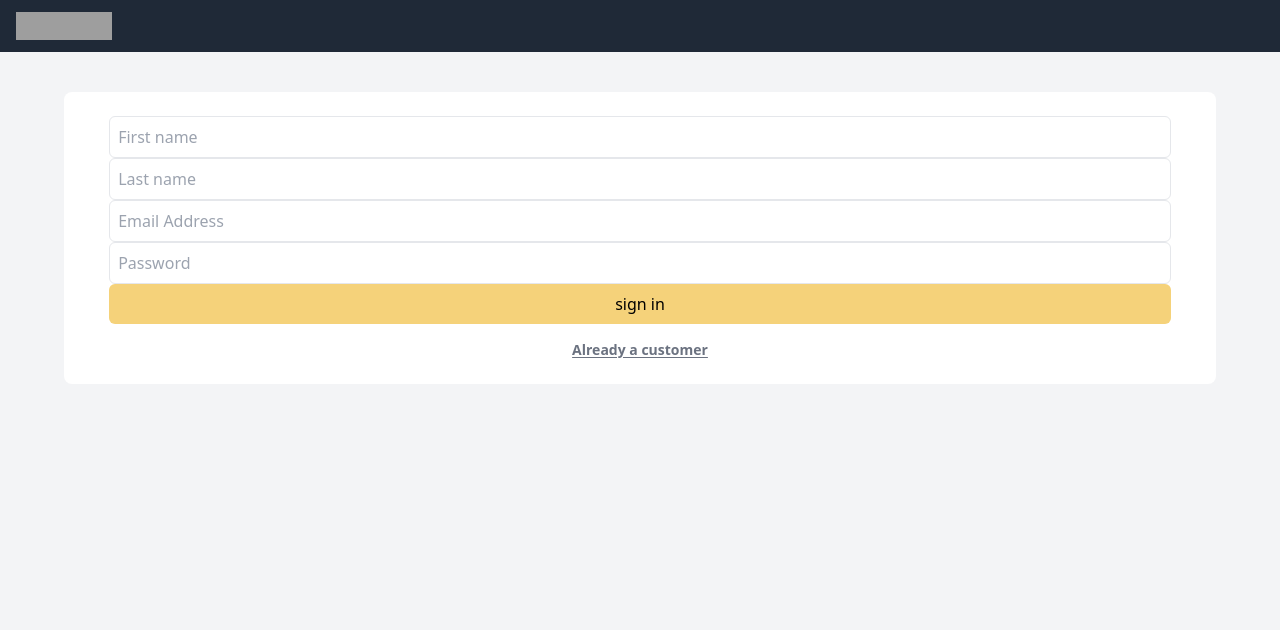
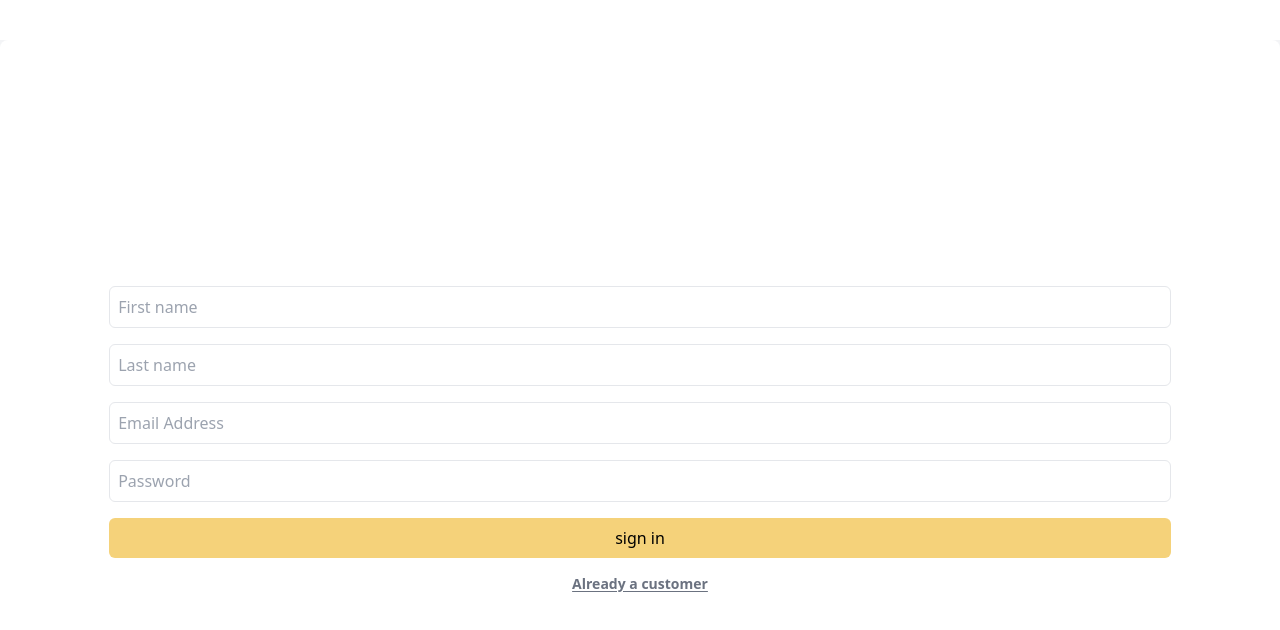
Before and after one commit to arindam324/amazon-clone, a Next.js app: page /login in a window 1280 px wide. Both pictures are taken after a click on the element "New Customer ? sign up". Shown: the top 630 px of the page. Built offline with nearby package versions, Linux system fonts and the light colour scheme; grey boxes are pictures that could not be loaded.

Commit message:
fixed hydration issue

```diff
--- a/components/Layout.tsx
+++ b/components/Layout.tsx
@@ -1,28 +1,36 @@
-import React, {lazy, Suspense, ReactNode} from "react";
+import React, { lazy, Suspense, ReactNode, useState, useEffect } from "react";
 
 import Header from "../components/Header";
-import Footer from '../components/Footer'
+import Footer from "../components/Footer";
 
-import {useMedia} from 'react-use'
+import { useMedia } from "react-use";
 
-const DesktopHeader = lazy(() => import('./DesktopHeader'))
+const DesktopHeader = lazy(() => import("./DesktopHeader"));
 
 // import DesktopHeader from "./DesktopHeader";
 
-const Layout: React.FC<{ children: ReactNode }> = ({children}) => {
+const Layout: React.FC<{ children: ReactNode }> = ({ children }) => {
+  const [islarge, setLarge] = useState<boolean>(true);
+  const isLarge = useMedia("(min-width:1080px)");
 
-    const isLarge = useMedia("(min-width:1080px)")
+  useEffect(() => {
+    if (isLarge) {
+      setLarge(true);
+    } else {
+      setLarge(false);
+    }
+  }, []);
 
-    console.log(isLarge)
+  console.log(isLarge);
 
   return (
     <main className={"relative pb-72 min-h-screen"}>
       <Suspense fallback={null}>
-                {isLarge ? <DesktopHeader/> : <Header/>}
+        {islarge ? <DesktopHeader /> : <Header />}
       </Suspense>
 
       {children}
-            <Footer/>
+      <Footer />
     </main>
   );
 };
--- a/pages/cart.tsx
+++ b/pages/cart.tsx
@@ -1,34 +1,56 @@
-import {useContext} from 'react'
-import Layout from '../components/Layout'
-import {ShoppingCartContext} from "../context/ShoppingCardContext";
-import Image from 'next/image'
+import { useContext } from "react";
+import Layout from "../components/Layout";
+import { XMarkIcon } from "@heroicons/react/24/outline";
+import { ShoppingCartContext } from "../context/ShoppingCardContext";
+import Image from "next/image";
 
 const Cart = () => {
-    const {items} = useContext(ShoppingCartContext)
+  const { items, removeItem } = useContext(ShoppingCartContext);
   return (
     <div className={"w-full min-h-screen"}>
       <Layout>
         <div className={"mt-4 lg:mt-0 w-full"}>
-                    {items.map(item => (
-                        <div className={"flex flex-col lg:flex-row pt-12 mx-auto lg:space-x-8 lg:justify-center max-w-6xl  items-center p-4"}
-                             key={item.item.id}>
+          {items.map((item) => (
+            <div
+              className={
+                "flex flex-col lg:flex-row pt-12 mx-auto lg:space-x-8 lg:justify-center max-w-6xl  items-center p-4"
+              }
+              key={item.item.id}
+            >
               <div className={"relative  w-20 h-20 lg:h-[600px] lg:w-[600px] "}>
-                                <Image src={item.item.image} className={"object-contain "} fill alt={""}/>
+                <Image
+                  src={item.item.image}
+                  className={"object-contain "}
+                  fill
+                  alt={""}
+                />
               </div>
               <div>
-                                <p className={"text-sm lg:text-2xl w-full lg:max-w-[70%]"}>{item.item.description}</p>
+                <p className={"text-sm flex-1 lg:text-2xl w-full "}>
+                  {item.item.description}
+                </p>
                 <div className={"w-full mt-2 flex items-center space-x-4"}>
-                                    <p className={"text-xl font-semibold"}>{`₹${item.item.price}`}</p>
-                                    <p>Quality:<span className={"font-semibold"}> {item.quantity}</span></p>
+                  <p
+                    className={"text-xl font-semibold"}
+                  >{`₹${item.item.price}`}</p>
+                  <p>
+                    Quality:
+                    <span className={"font-semibold"}> {item.quantity}</span>
+                  </p>
                 </div>
+              </div>
+              <div
+                onClick={() => removeItem(item.item.id)}
+                className="cursor-pointer"
+              >
+                <XMarkIcon className="lg:h-10 lg:w-10" />
               </div>
             </div>
           ))}
         </div>
       </Layout>
     </div>
-    )
-}
+  );
+};
 
-
-export default Cart
+export default Cart;
--- a/pages/login.tsx
+++ b/pages/login.tsx
@@ -1,21 +1,20 @@
-import React, {useContext, useState} from 'react'
+import React, { useContext, useState } from "react";
 import Image from "next/image";
-import router from 'next/router';
-import {AuthContext} from "../context/UserContext";
-
+import router from "next/router";
+import { AuthContext } from "../context/UserContext";
 
 const Header = () => {
-    const [show, setShow] = useState<boolean>(false)
-    const [firstName, setFirstName] = useState<string>("")
-    const [lastName, setLastName] = useState<string>("")
-    const [email, setEmail] = useState<string>("")
-    const [password, setPassword] = useState<string>("")
+  const [show, setShow] = useState<boolean>(false);
+  const [firstName, setFirstName] = useState<string>("");
+  const [lastName, setLastName] = useState<string>("");
+  const [email, setEmail] = useState<string>("");
+  const [password, setPassword] = useState<string>("");
 
-    const {signIn} = useContext(AuthContext)
+  const { signIn } = useContext(AuthContext);
 
   return (
     <div className={"bg-gray-100 w-full min-h-screen"}>
-            <header className={"bg-gray-800 px-4 py-3"}>
+      <header className={"bg-gray-800 lg:hidden px-4 py-3"}>
         <div onClick={() => router.push("/")} className="w-24 h-7 relative">
           <Image
             fill
@@ -25,52 +24,95 @@ const Header = () => {
         </div>
       </header>
       <div
-                className={"bg-white space-y-4 p-5 flex flex-col items-center mt-10 py-6 rounded-lg w-[90%] mx-auto"}>
+        className={
+          "bg-white space-y-4 p-5 flex flex-col items-center lg:justify-center lg:min-h-screen mt-10 lg:w-full py-6 rounded-lg w-[90%] mx-auto"
+        }
+      >
         {!show ? (
           <>
             <div className={"space-y-4"}>
-                            <input value={email} onChange={(e) => setEmail(e.target.value)} type={"email"}
+              <input
+                value={email}
+                onChange={(e) => setEmail(e.target.value)}
+                type={"email"}
                 placeholder={"Email Address"}
-                                   className={"border p-2 rounded-md  w-full"}/>
-                            <input type={"password"} placeholder={"Password"} value={password}
+                className={"border p-2 rounded-md  w-full"}
+              />
+              <input
+                type={"password"}
+                placeholder={"Password"}
+                value={password}
                 onChange={(e) => setPassword(e.target.value)}
-                                   className={"border p-2  w-full rounded-md"}/>
-                            <input type={"submit"}
+                className={"border p-2  w-full rounded-md"}
+              />
+              <input
+                type={"submit"}
                 onClick={() => signIn(email, password)}
-                                   value={"sign in"} className={"w-full p-2 rounded-md bg-[#f5d27a] "}/>
+                value={"sign in"}
+                className={
+                  "w-full p-2 cursor-pointer  rounded-md bg-[#f5d27a] "
+                }
+              />
             </div>
-                        <p onClick={() => setShow(true)}
-                           className={"font-semibold text-sm text-gray-500 underline underline-offset-2"}>New Customer ?
-                            sign
-                            up</p>
+            <p
+              onClick={() => setShow(true)}
+              className={
+                "font-semibold cursor-pointer text-sm text-gray-500 underline underline-offset-2"
+              }
+            >
+              New Customer ? sign up
+            </p>
           </>
         ) : (
           <>
-                        <div>
-                            <input type={"text"} value={firstName} onChange={(e) => setFirstName(e.target.value)}
+            <div className={"space-y-4"}>
+              <input
+                type={"text"}
+                value={firstName}
+                onChange={(e) => setFirstName(e.target.value)}
                 placeholder={"First name"}
-                                   className={"border p-2 rounded-md  w-full"}/>
-                            <input type={"text"} placeholder={"Last name"} value={lastName}
+                className={"border p-2 rounded-md  w-full"}
+              />
+              <input
+                type={"text"}
+                placeholder={"Last name"}
+                value={lastName}
                 onChange={(e) => setLastName(e.target.value)}
-                                   className={"border p-2 rounded-md  w-full"}/>
-                            <input type={"text"} placeholder={"Email Address"}
-                                   value={email} onChange={(e) => setEmail(e.target.value)}
-                                   className={"border p-2 rounded-md  w-full"}/>
-                            <input type={"password"} placeholder={"Password"}
-                                   value={password} onChange={(e) => setPassword(e.target.value)}
-                                   className={"border p-2  w-full rounded-md"}/>
-                            <input type={"submit"} value={"sign in"} className={"w-full p-2 rounded-md bg-[#f5d27a] "}/>
+                className={"border p-2 rounded-md  w-full"}
+              />
+              <input
+                type={"text"}
+                placeholder={"Email Address"}
+                value={email}
+                onChange={(e) => setEmail(e.target.value)}
+                className={"border p-2 rounded-md  w-full"}
+              />
+              <input
+                type={"password"}
+                placeholder={"Password"}
+                value={password}
+                onChange={(e) => setPassword(e.target.value)}
+                className={"border p-2  w-full rounded-md"}
+              />
+              <input
+                type={"submit"}
+                value={"sign in"}
+                className={"w-full p-2 cursor-pointer rounded-md bg-[#f5d27a] "}
+              />
             </div>
-                        <p onClick={() => setShow(false)}
-                           className={"font-semibold text-sm text-gray-500 underline underline-offset-2"}>Already a
-                            customer</p>
+            <p
+              onClick={() => setShow(false)}
+              className={
+                "font-semibold cursor-pointer text-sm text-gray-500 underline underline-offset-2"
+              }
+            >
+              Already a customer
+            </p>
           </>
         )}
+      </div>
+    </div>
+  );
+};
 
-            </div>
-
-        </div>
-    )
-}
-
-export default Header
+export default Header;
```
Lines whose indentation alone changed are shown as unchanged.
